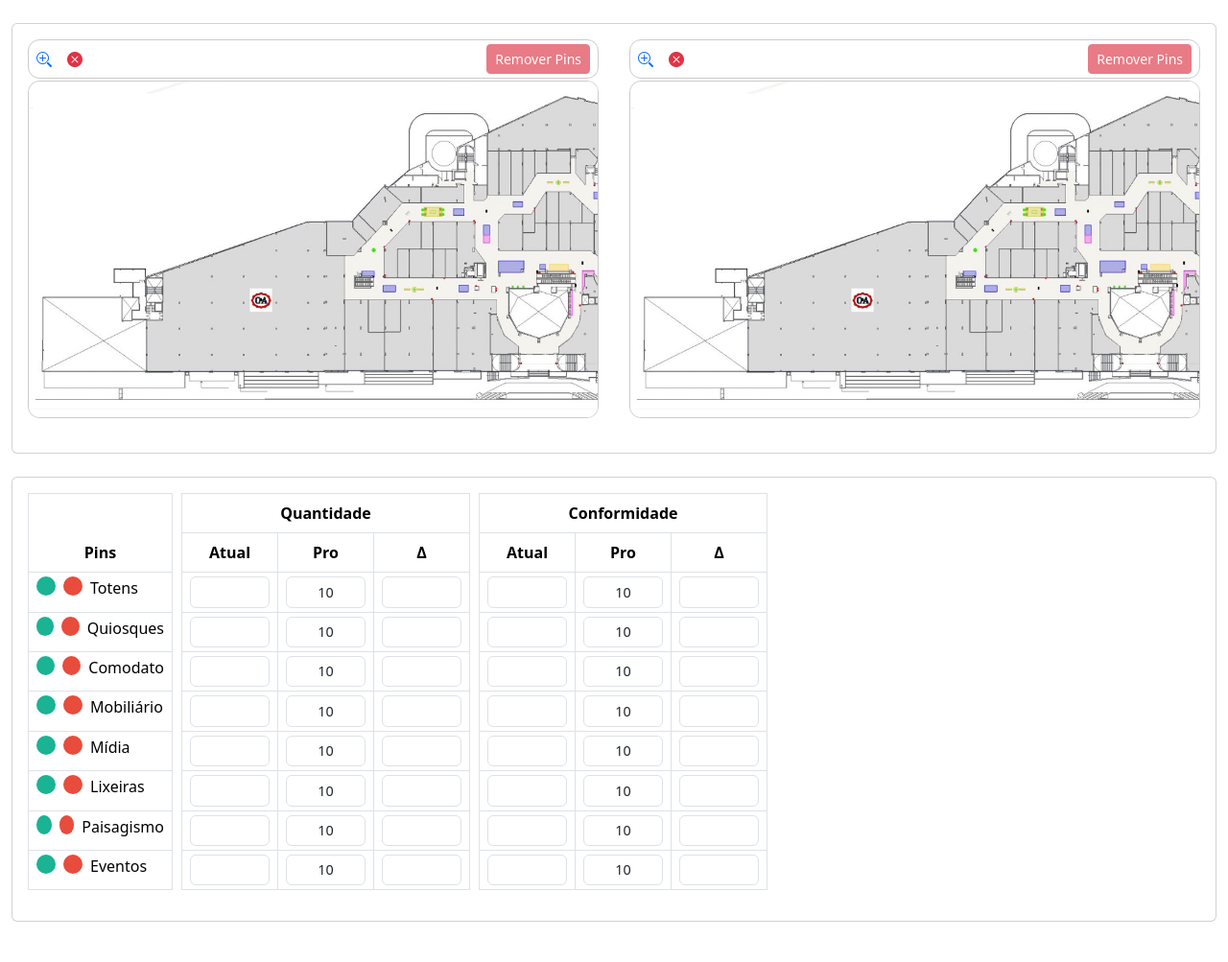
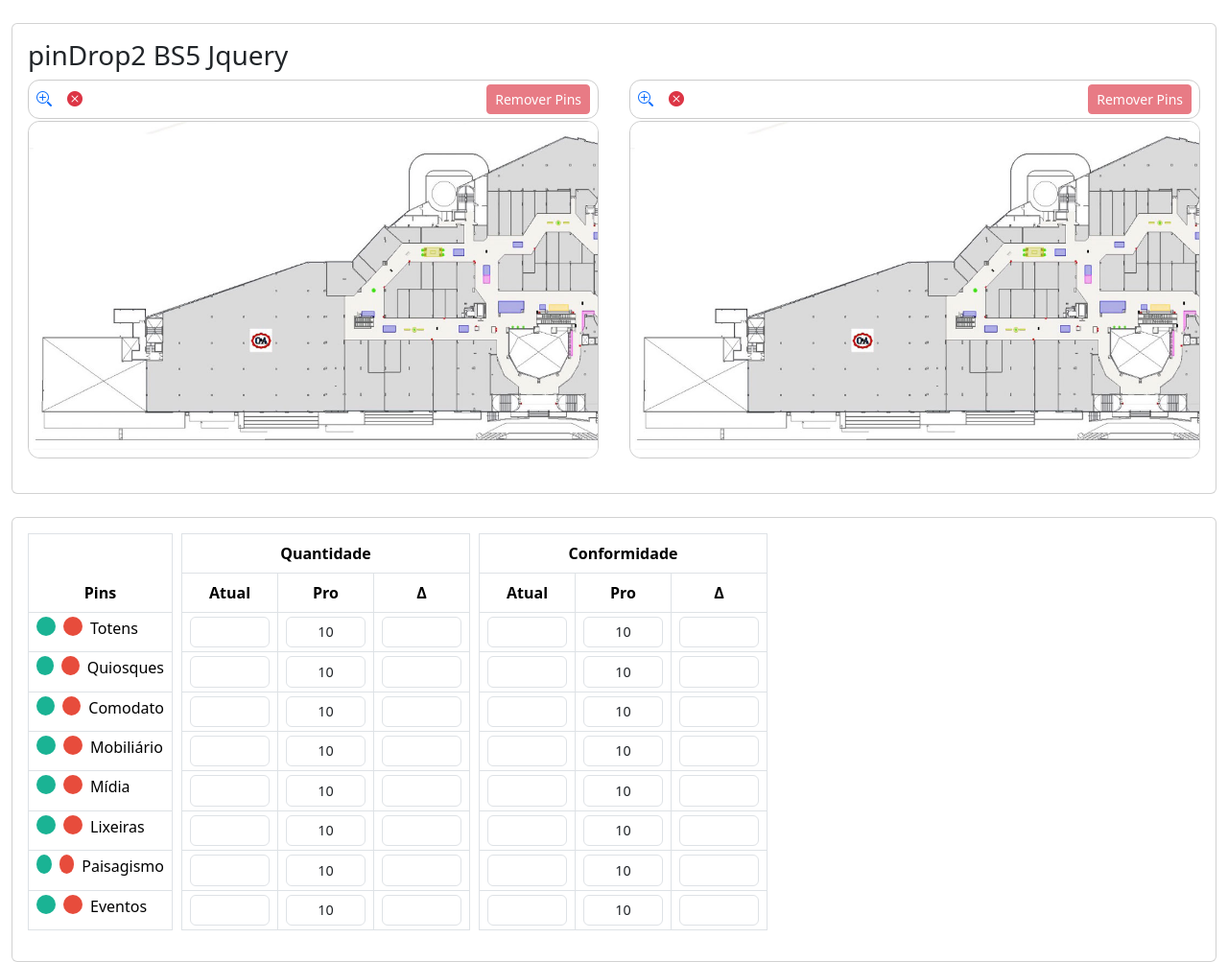
Before and after one commit to rogeriosaraceni/PinDrop2-BS5-Jquery, a plain HTML site: page index.html in a window 1280 px wide. Shown: the whole page at 96% size. Drawn offline with nearby package versions, Linux system fonts and the light colour scheme.

Commit message:
update title

```diff
--- a/index.html
+++ b/index.html
@@ -19,10 +19,11 @@
         <section class="container-fluid py-4">
             <div class="card mb-4">
                 <div class="card-body p-3">
+
+                    <h3>pinDrop2 BS5 Jquery</h3>
+
                     <section class="row">
                         <div class="col-lg-6 mb-2 pe-3">
-
-
                             <div class="d-flex flex-column">
                                 <div class="panel-btns">
                                     <div class="d-flex gap-3">
```
